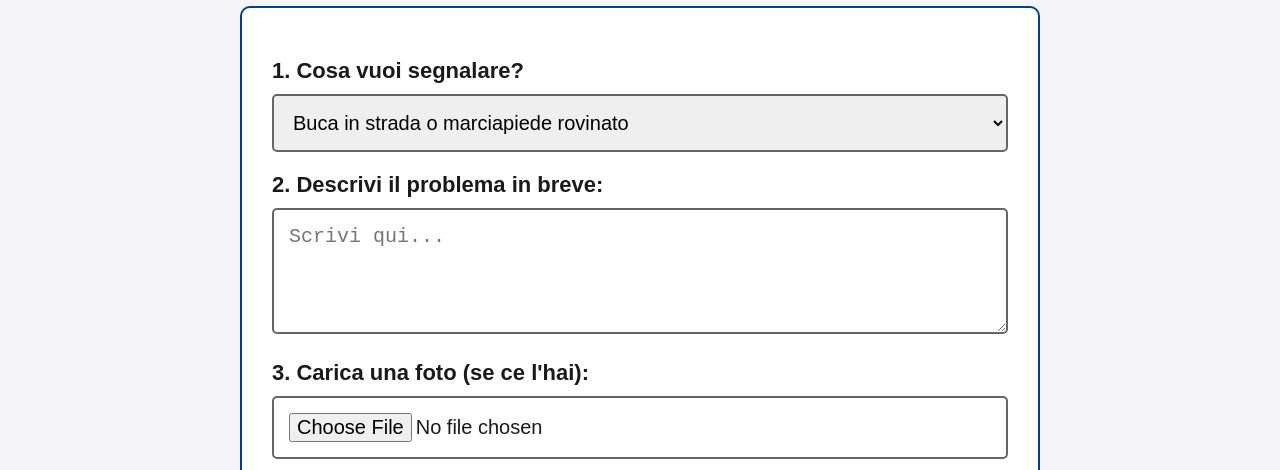
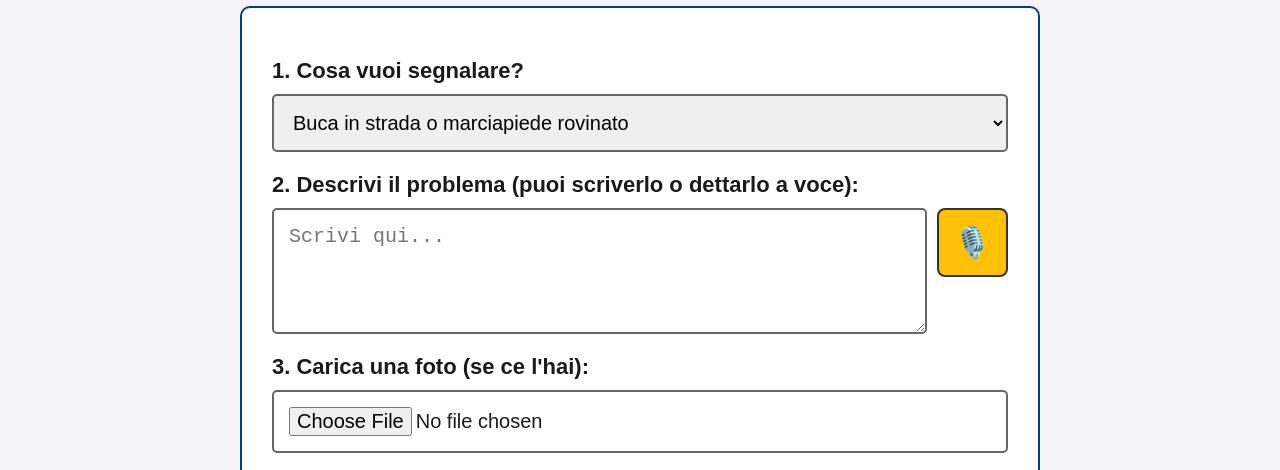
Before and after one commit to spagano548-netizen/sportello-cittadino, a plain HTML site: page index.html in a window 1280 px wide. Shown: the part 560-1030 px from the top of the page. Drawn offline with Linux system fonts and the light colour scheme.

Commit message:
Update index.html

```diff
--- a/index.html
+++ b/index.html
@@ -20,32 +20,43 @@
         main { padding: 20px; max-width: 800px; margin: 0 auto; }
 
         .nav-menu {
-            display: flex;
-            flex-direction: column;
-            gap: 15px;
-            margin-bottom: 30px;
-            background-color: #ffffff;
-            padding: 20px;
-            border-radius: 10px;
-            border: 2px solid #ccc;
+            display: flex; flex-direction: column; gap: 15px; margin-bottom: 30px;
+            background-color: #ffffff; padding: 20px; border-radius: 10px; border: 2px solid #ccc;
         }
 
         .btn-nav {
-            background-color: #e9ecef;
-            color: #004080;
-            font-size: 22px;
-            font-weight: bold;
-            padding: 15px;
-            text-align: center;
-            text-decoration: none;
-            border: 2px solid #004080;
-            border-radius: 8px;
-            display: block;
+            background-color: #e9ecef; color: #004080; font-size: 22px; font-weight: bold;
+            padding: 15px; text-align: center; text-decoration: none; border: 2px solid #004080;
+            border-radius: 8px; display: block;
         }
 
         .modulo-segnalazione { background-color: #ffffff; padding: 30px; border-radius: 10px; border: 2px solid #004080; }
         label { display: block; margin-top: 20px; font-weight: bold; }
-        input, select, textarea { width: 100%; padding: 15px; margin-top: 10px; font-size: 20px; border: 2px solid #666; border-radius: 5px; box-sizing: border-box; }
+
+        input, select, textarea {
+            width: 100%; padding: 15px; margin-top: 10px; font-size: 20px;
+            border: 2px solid #666; border-radius: 5px; box-sizing: border-box;
+        }
+
+        /* NUOVO: Stile per il pulsante del microfono */
+        .area-testo-con-voce {
+            display: flex;
+            gap: 10px;
+            align-items: flex-start;
+        }
+
+        .btn-microfono {
+            background-color: #ffc107; /* Giallo per catturare l'attenzione */
+            color: #000;
+            font-size: 30px;
+            padding: 15px;
+            margin-top: 10px;
+            border: 2px solid #333;
+            border-radius: 8px;
+            cursor: pointer;
+            flex-shrink: 0; /* Evita che il pulsante si rimpicciolisca */
+        }
+
         .btn-azione { background-color: #0056b3; color: white; font-size: 20px; padding: 15px; border: none; border-radius: 8px; width: 100%; margin-top: 10px; cursor: pointer; }
         .btn-invia { background-color: #28a745; color: white; font-size: 24px; font-weight: bold; padding: 20px; border: none; border-radius: 8px; width: 100%; margin-top: 30px; cursor: pointer; }
     </style>
@@ -58,7 +69,6 @@
     </header>
 
     <main>
-        <!-- Menu di navigazione AGGIORNATO con il nuovo pulsante per la Bacheca -->
         <div class="nav-menu">
             <a href="bacheca.html" class="btn-nav">📌 Bacheca, Avvisi e FAQ</a>
             <a href="miei-ticket.html" class="btn-nav">📋 Controlla le tue Segnalazioni</a>
@@ -77,8 +87,12 @@
                 <option value="Altro">Altro problema</option>
             </select>
 
-            <label for="descrizione">2. Descrivi il problema in breve:</label>
-            <textarea id="descrizione" rows="4" placeholder="Scrivi qui..."></textarea>
+            <label for="descrizione">2. Descrivi il problema (puoi scriverlo o dettarlo a voce):</label>
+            <!-- NUOVO: Riquadro che contiene il testo e il microfono -->
+            <div class="area-testo-con-voce">
+                <textarea id="descrizione" rows="4" placeholder="Scrivi qui..."></textarea>
+                <button type="button" class="btn-microfono" onclick="avviaDettatura()" title="Dici a voce">🎙️</button>
+            </div>
 
             <label for="foto">3. Carica una foto (se ce l'hai):</label>
             <input type="file" id="foto" accept="image/*">
@@ -97,6 +111,44 @@
     </main>
 
     <script>
+        // NUOVA FUNZIONE: Dettatura Vocale
+        function avviaDettatura() {
+            // Controlla se il browser supporta il microfono
+            if (!('webkitSpeechRecognition' in window) && !('SpeechRecognition' in window)) {
+                alert("Il tuo telefono o PC non supporta questa funzione. Prova a usare Chrome o Safari.");
+                return;
+            }
+
+            var SpeechRecognition = window.SpeechRecognition || window.webkitSpeechRecognition;
+            var riconoscimento = new SpeechRecognition();
+
+            riconoscimento.lang = 'it-IT'; // Impostiamo la lingua italiana
+
+            // Quando inizia ad ascoltare
+            riconoscimento.onstart = function() {
+                var areaTesto = document.getElementById("descrizione");
+                areaTesto.placeholder = "Ti sto ascoltando... Parla ora!";
+            };
+
+            // Quando ha finito di ascoltare e ha capito le parole
+            riconoscimento.onresult = function(event) {
+                var testoVocale = event.results[0][0].transcript;
+                var areaTesto = document.getElementById("descrizione");
+                // Aggiunge lo spazio e il testo detto a voce
+                areaTesto.value += (areaTesto.value ? " " : "") + testoVocale;
+                areaTesto.placeholder = "Scrivi qui...";
+            };
+
+            // In caso di errore
+            riconoscimento.onerror = function(event) {
+                alert("Non ho sentito bene, puoi riprovare?");
+                document.getElementById("descrizione").placeholder = "Scrivi qui...";
+            };
+
+            // Accende il microfono
+            riconoscimento.start();
+        }
+
         function trovaPosizione() {
             var casellaRisultato = document.getElementById("risultato-gps");
             casellaRisultato.value = "Ricerca in corso... attendi.";
```
